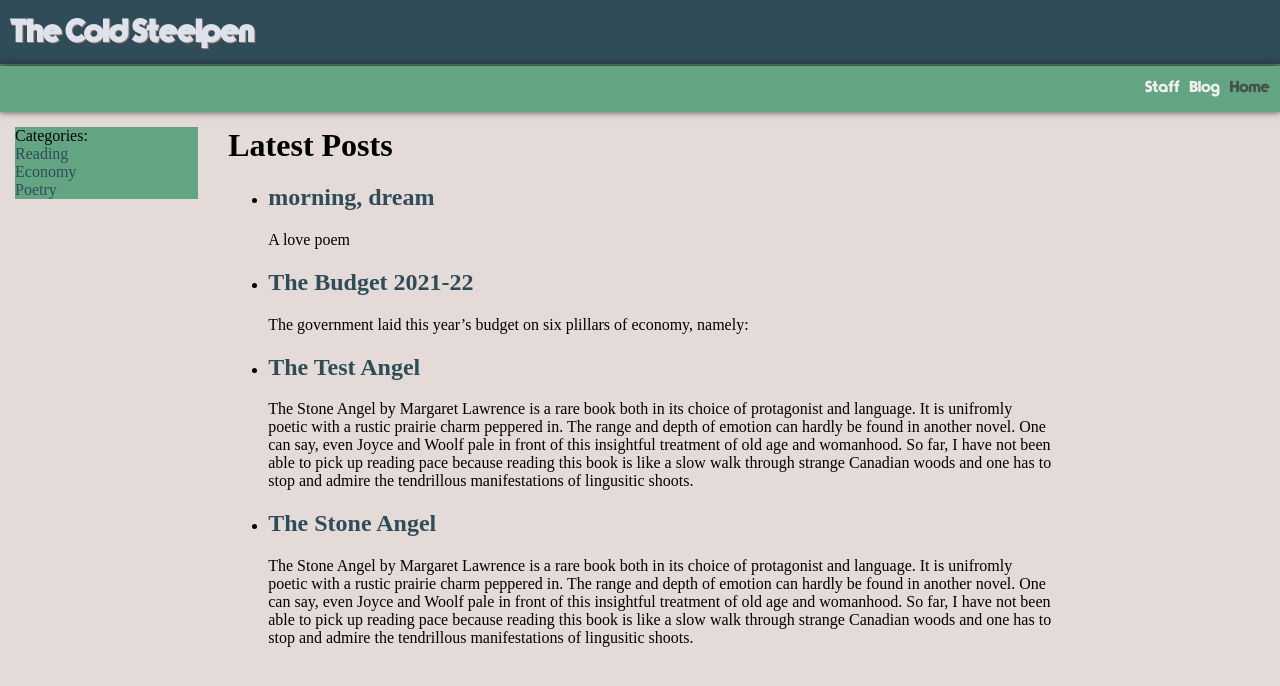
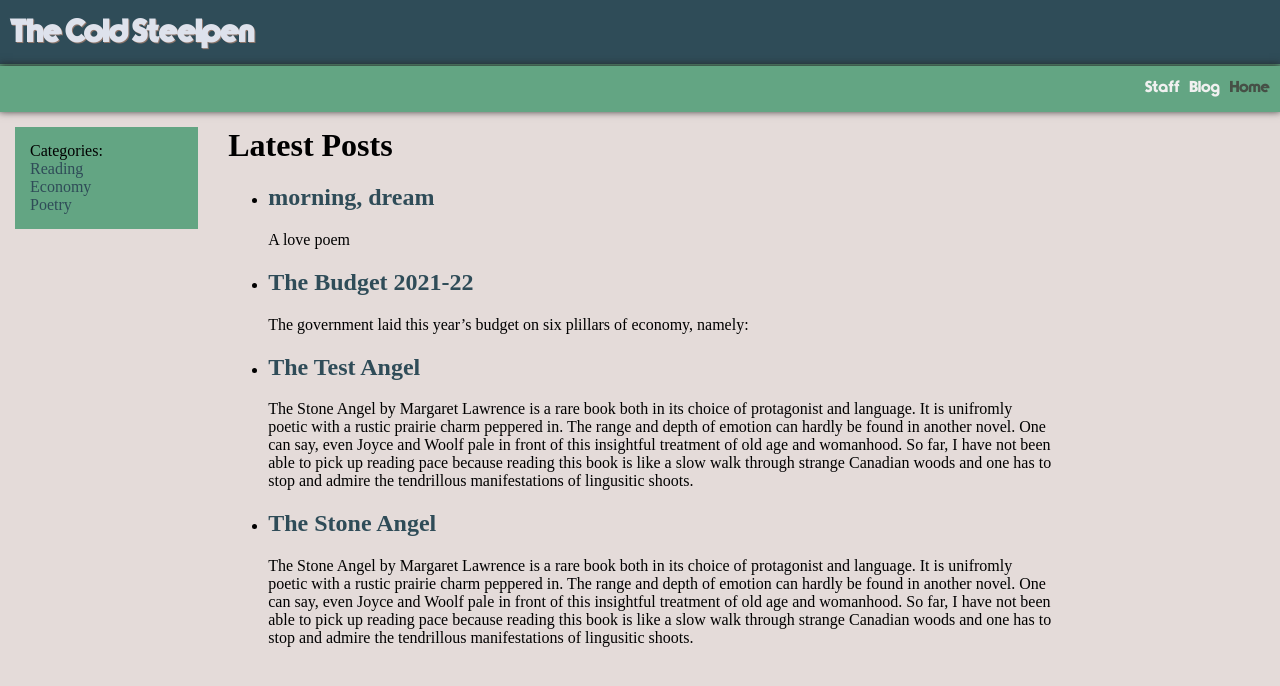
Before and after one commit to sumitee2/Karadaka-code-repo, a Jekyll site: the page built from index.html, in a window 1280 px wide. Shown: the top 686 px of the page. Built offline with Jekyll 4.4.1, drawn with Linux system fonts in a browser that asks for light colours; some web fonts are replaced.

Commit message:
minor fix

```diff
--- a/_sass/main.scss
+++ b/_sass/main.scss
@@ -24,13 +24,13 @@
 }
 
 html {
-    margin: 0;
-    padding: 0;
+    margin: 0px;
+    padding: 0px;
 }
 
 body {
- 	margin: 0;
-    padding: 0;
+ 	margin: 0px;
+    padding: 0px;
 	font-family: postContentFont;
 	background-color: #e4dbd9;
 	background-repeat: no-repeat;
@@ -125,6 +125,7 @@
 
 .savedextra {
 	  border: 2px solid #EF7C8E;
+	  background-color: #63a583;
 }
 
 .row::after {
@@ -135,4 +136,5 @@
 
 .sidebarcat {
 	background-color: #63a583;
+	padding: 15px;
 }
```
Also changed, not shown: 2 other files.
